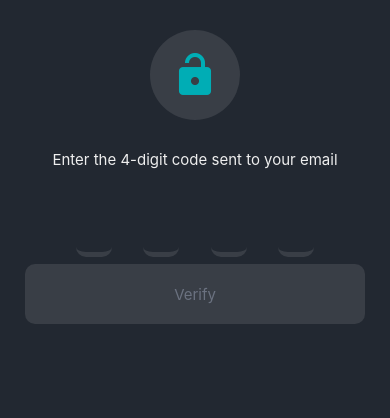
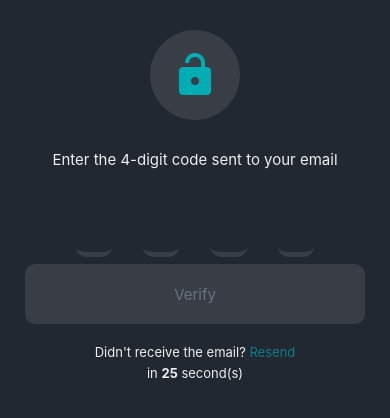
Before and after one commit to canadaprogrammer/rn-login-system, a React Native app: screen / in a window 390 px wide. Shown: the top 418 px of the page. Built offline with nearby package versions, Linux system fonts and the light colour scheme.

Commit message:
resend email verification code

```diff
--- /dev/null
+++ b/components/Timers/ResendTimer.js
@@ -0,0 +1,89 @@
+import React, { useState, useEffect } from 'react';
+import styled from 'styled-components/native';
+import { colors } from '../colors';
+import SmallText from '../Texts/SmallText';
+import PressableText from '../Texts/PressableText';
+import RowContainer from '../Containers/RowContainer';
+
+const { accent, success, fail } = colors;
+const StyledView = styled.View`
+  align-items: center;
+`;
+
+const ResendText = styled(SmallText)`
+  color: ${accent};
+  ${(props) => {
+    const { resendStatus } = props;
+    if (resendStatus == 'Failed!') {
+      return `color: ${fail}`;
+    } else if (resendStatus == 'Sent!') {
+      return `color: ${success}`;
+    }
+  }}
+`;
+
+const ResendTimer = ({
+  activeResend,
+  setActiveResend,
+  targetTimeInSeconds,
+  resendEmail,
+  resendStatus,
+  ...props
+}) => {
+  const [timeLeft, setTimeLeft] = useState(null);
+  const [targetTime, setTargetTime] = useState(null);
+
+  let resendTimerInterval;
+
+  const triggerTimer = (targetTimeInSeconds = 30) => {
+    setTargetTime(targetTimeInSeconds);
+    setActiveResend(false);
+    const finalTime = +new Date() + targetTimeInSeconds * 1000;
+    resendTimerInterval = setInterval(() => calculateTimeLeft(finalTime), 1000);
+  };
+
+  const calculateTimeLeft = (finalTime) => {
+    const difference = finalTime - +new Date();
+    if (difference >= 0) {
+      setTimeLeft(Math.round(difference / 1000));
+    } else {
+      clearInterval(resendTimerInterval);
+      setActiveResend(true);
+      setTimeLeft(null);
+    }
+  };
+
+  useEffect(() => {
+    triggerTimer(targetTimeInSeconds);
+
+    return () => {
+      clearInterval(resendTimerInterval);
+    };
+  }, []);
+
+  return (
+    <StyledView {...props}>
+      <RowContainer>
+        <SmallText>Didn't receive the email? </SmallText>
+        <PressableText
+          onPress={() => resendEmail(triggerTimer)}
+          disabled={!activeResend}
+          style={{ opacity: !activeResend ? 0.65 : 1 }}
+        >
+          <ResendText resendStatus={resendStatus}>{resendStatus}</ResendText>
+        </PressableText>
+      </RowContainer>
+      {!activeResend && (
+        <SmallText>
+          in{' '}
+          <SmallText style={{ fontWeight: 'bold' }}>
+            {timeLeft || targetTime}
+          </SmallText>{' '}
+          second(s)
+        </SmallText>
+      )}
+    </StyledView>
+  );
+};
+
+export default ResendTimer;
--- a/screens/EmailVerification.js
+++ b/screens/EmailVerification.js
@@ -7,6 +7,8 @@ import { ActivityIndicator } from 'react-native';
 import { colors } from '../components/colors';
 import IconHeader from '../components/Icons/IconHeader';
 import StyledCodeInput from '../components/Inputs/StyledCodeInput';
+import ResendTimer from '../components/Timers/ResendTimer';
+
 const { primary, secondary, lightGray } = colors;
 
 const EmailVerification = () => {
@@ -15,9 +17,50 @@ const EmailVerification = () => {
   const [code, setCode] = useState('');
   const [pinReady, setPinReady] = useState(false);
 
+  const [message, setMessage] = useState('');
+  const [isSuccessMessage, setIsSuccessMessage] = useState(false);
+
   const [verifying, setVerifying] = useState(false);
 
-  const handleEmailVerification = () => {};
+  // Resending Email
+  const [activeResend, setActiveResend] = useState(false);
+  const [resendStatus, setResendStatus] = useState('Resend');
+  const [resendingEmail, setResendingEmail] = useState(false);
+
+  const resendEmail = async (triggerTimer) => {
+    try {
+      setResendingEmail(true);
+
+      // Make Request to Backend
+      // Update setResendStatus to 'Failed!' or 'Sent!'
+
+      setResendingEmail(false);
+      // Hold on Briefly
+      setTimeout(() => {
+        setResendStatus('Resend');
+        setActiveResend(false);
+        triggerTimer();
+      }, 5000);
+    } catch (error) {
+      setResendingEmail(false);
+      setResendStatus('Failed!');
+      alert('Email Resend Failed: ' + error.message);
+    }
+  };
+
+  const handleEmailVerification = async (credentials, setSubmitting) => {
+    try {
+      setMessage(null);
+      // call backend
+
+      // move to next page
+
+      setSubmitting(false);
+    } catch (error) {
+      setMessage(`Login Failed: ${error.message}`);
+      setSubmitting(false);
+    }
+  };
 
   return (
     <MainContainer>
@@ -52,6 +95,13 @@ const EmailVerification = () => {
             <ActivityIndicator size='small' color={primary}></ActivityIndicator>
           </RegularButton>
         )}
+        <ResendTimer
+          activeResend={activeResend}
+          setActiveResend={setActiveResend}
+          resendStatus={resendStatus}
+          resendingEmail={resendingEmail}
+          resendEmail={resendEmail}
+        />
       </KeyboardAvoidingContainer>
     </MainContainer>
   );
--- a/screens/Login.js
+++ b/screens/Login.js
@@ -25,7 +25,7 @@ const Login = () => {
       // move to next page
 
       setSubmitting(false);
-    } catch (err) {
+    } catch (error) {
       setMessage(`Login Failed: ${error.message}`);
       setSubmitting(false);
     }
```
Also changed, not shown: 2 other files (tests, documents, lock files or other folders).
